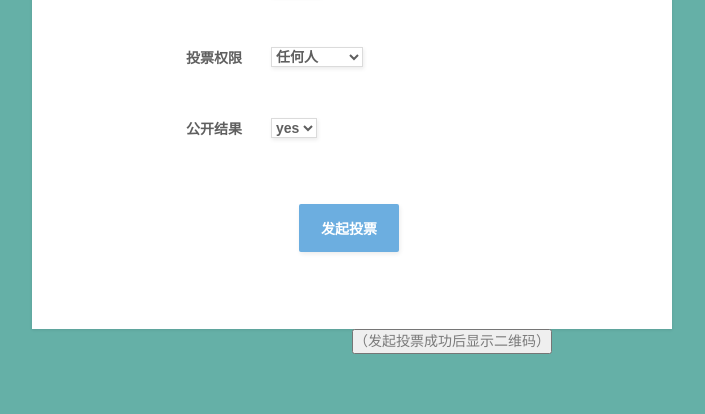
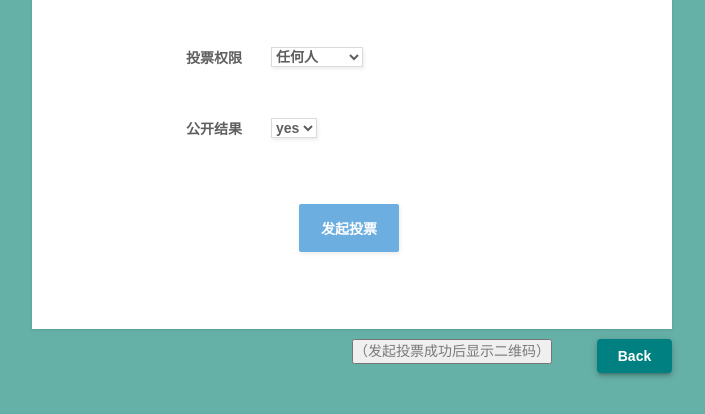
Before and after one commit to BorisChenCZY/BlockChainLotterySystem, a Django app: page /form in a window 1280 px wide. Shown: the part 715-1129 px from the top of the page, without its empty margins (288-993 px from the left). Before the commit the page ends 1069 px from the top, so only its background shows below. Run offline with Django 3.2, Linux system fonts and the light colour scheme; a user stored in the database is signed in; some libraries are stand-ins or nearby versions.

Commit message:
some modify

```diff
--- a/startvote/static/assets/form-basic.css
+++ b/startvote/static/assets/form-basic.css
@@ -14,8 +14,15 @@ html{
     font: bold 14px sans-serif;
     text-align: center;
 }
+.button-div{
+    width: 640px;
+    margin: 0 auto;
+}
 @media (max-width: 767px) {
     .form-basic{
+        width: 340px;
+    }
+    .button-div{
         width: 340px;
     }
 }
--- a/startvote/templates/form.html
+++ b/startvote/templates/form.html
@@ -39,14 +39,12 @@
             margin-left: auto;
             width: 256px;
         }
-
-    </style>
-    {#    <style type="text/css">#}
-    {#        myform {#}
-    {#            margin:60%;#}
-    {#        }#}
-    {#    </style>#}
-    <style type="text/css">
+        .button-div{
+            width: 640px;
+            margin-top: 10px;
+            margin-left: auto;
+            margin-right: auto;
+        }
         .entry:not(:first-of-type)
         {
             margin-top: 10px;
@@ -68,10 +66,18 @@
             .adjust{
                 margin-left: 0px;
             }
+            .button-div{
+                width: 340px;
+            }
         }
 
     </style>
     <script>
+        function copyLink(){
+            var e = document.getElementById("copy");
+            e.select(); // 选择对象
+            document.execCommand("Copy"); // 执行浏览器复制命令
+        }
 
         var room = 1;
         function education_fields() {
@@ -244,6 +250,11 @@
         </div>
 
     </form>
+    <div  class="button-div" >
+
+        <a href="{% url 'index' %}"><button  type="button"  class="btn" style="float:right;font-weight:600;margin-bottom:30px;color:white;background:teal;box-shadow: 0 3px 4px 0 rgba(0, 0, 0, .14), 0 3px 3px -2px rgba(0, 0, 0, .2), 0 1px 8px 0 rgba(0, 0, 0, .12)">
+            &nbsp&nbspBack&nbsp&nbsp</button></a>
+    </div>
 
 
     <div>
@@ -260,6 +271,12 @@
                 <div class="modal-body">
                     <div class="middle">
                         <div id="qrcode"></div>
+                        <div style="margin-top: 10px">
+                            <textarea id="copy" style="color: black;width: 77%;height:34px;float: left;overflow-x: auto">对应的网址</textarea>
+
+                            <a><button type="button"  class="btn btn-primary"  onclick="copyLink();">Copy</button>
+                            </a>
+                        </div>
                     </div>
                 </div>
             </div>
```
Also changed, not shown: startvote/templates/vote.html (+15 -6 lines), db.sqlite3. Lines whose indentation alone changed are shown as unchanged.
